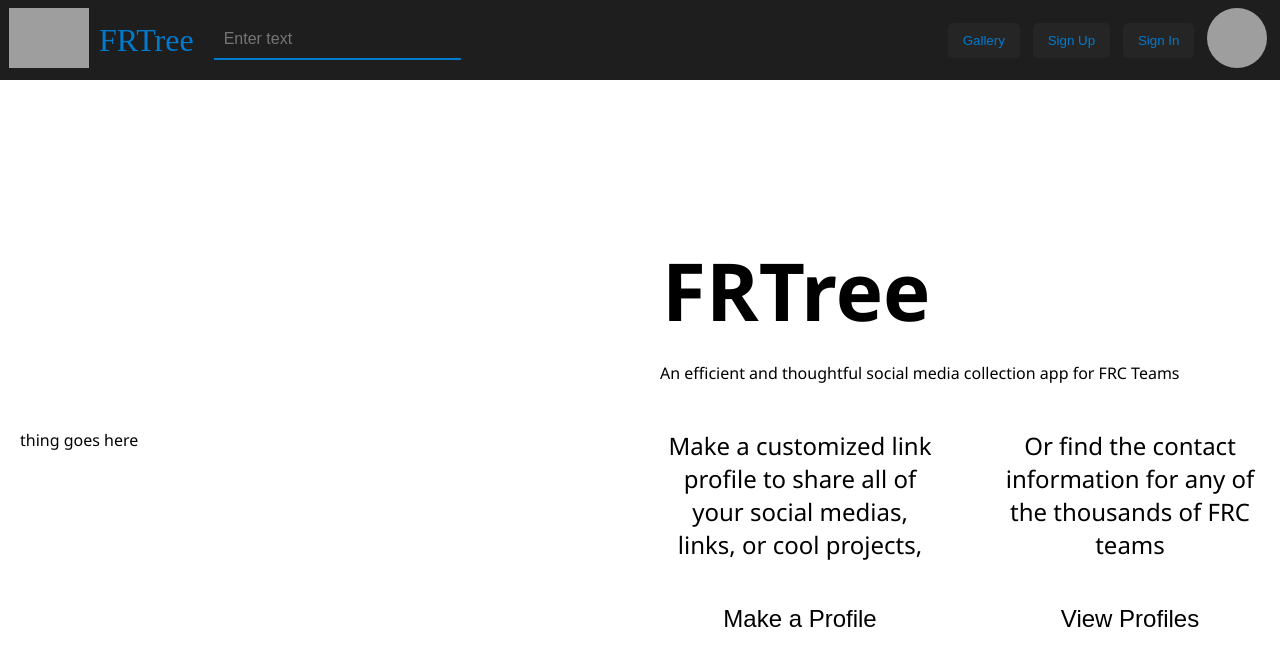
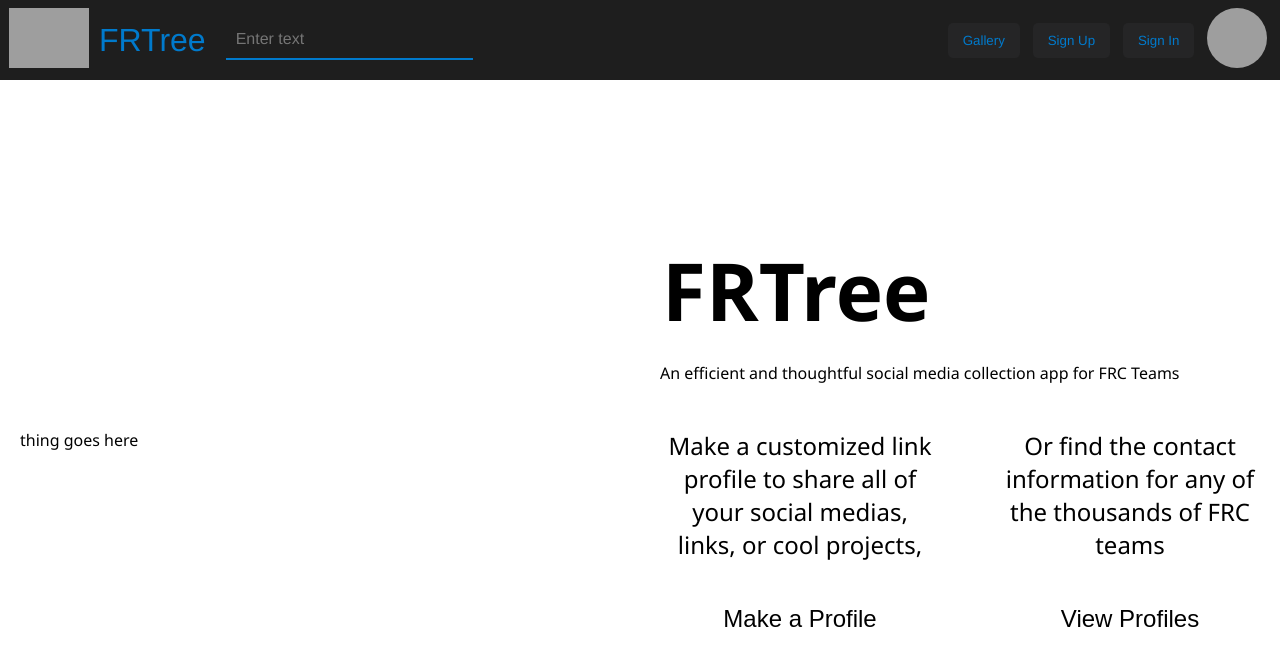
Before and after one commit to PioneersTeam1676/FRTree, a SvelteKit app: page / in a window 1280 px wide. Shown: the top 666 px of the page. Built offline with nearby package versions, Linux system fonts and the light colour scheme; grey boxes are pictures that could not be loaded.

Commit message:
CSS changes in layout

```diff
--- a/src/routes/+layout.svelte
+++ b/src/routes/+layout.svelte
@@ -10,16 +10,16 @@
     <a href="/"
         ><img class="logo-img" src="src/LinkTreeLogo-02.png" alt="logo" /></a
     >
-    <a href="/"><div class="header-title">FRTree</div></a>
+    <a href="/"><div class="header-title font">FRTree</div></a>
     <div class="search-bar">
-        <input placeholder="Enter text" class="input-field" type="text" />
-        <label for="input-field" class="input-label">Search for a team</label>
+        <input placeholder="Enter text" class="input-field font" type="text" />
+        <label for="input-field" class="input-label font">Search for a team</label>
         <span class="input-highlight"></span>
     </div>
     <div class="button-container">
-        <a href="/gallery"><button class="btn">Gallery</button></a>
-        <button class="btn">Sign Up</button>
-        <button class="btn">Sign In</button>
+        <a href="/gallery"><button class="btn font">Gallery</button></a>
+        <button class="btn font">Sign Up</button>
+        <button class="btn font">Sign In</button>
         <a href="https://team1676.com"
             ><img
                 class="header-pfp"
@@ -36,13 +36,6 @@
 
 <style>
 
-/* :root {
-    --color1: #123524;
-    --color2: #3E7B27;
-    --color3: #85A947;
-    --color4: #EFE3C2;
-} */
-
 :root {
     --color1: #007acc;
     --color2: #3e3e42;
@@ -50,6 +43,12 @@
     --color4: #252526;
     --color5: #1e1e1e;
 }
+
+/* Font */
+.font {
+    font-family: Helvetica Neue, Helvetica, Arial, sans-serif;
+}
+
 
 .header {
     display: flex;
```
